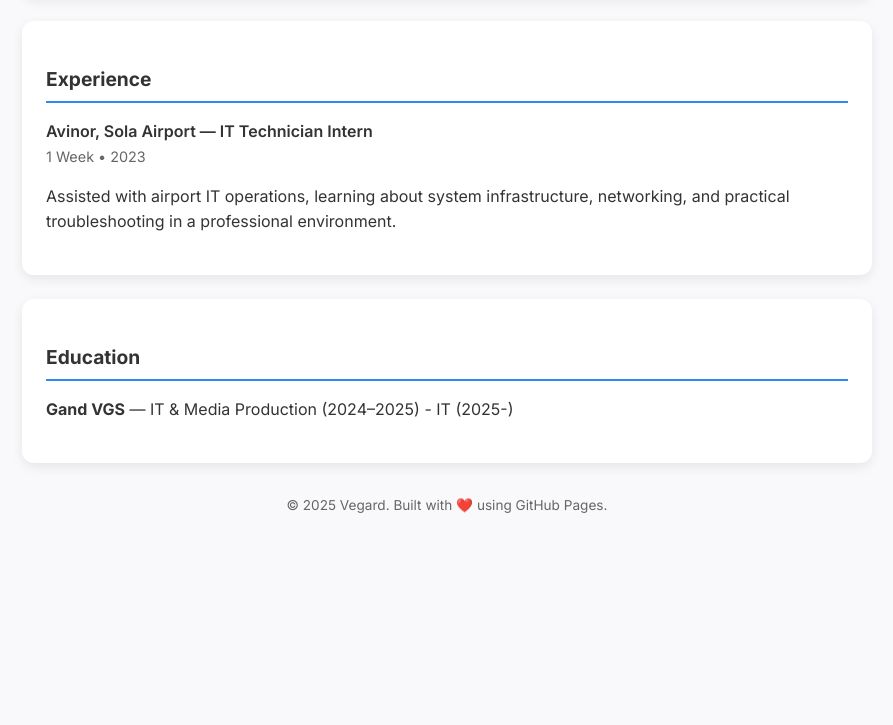
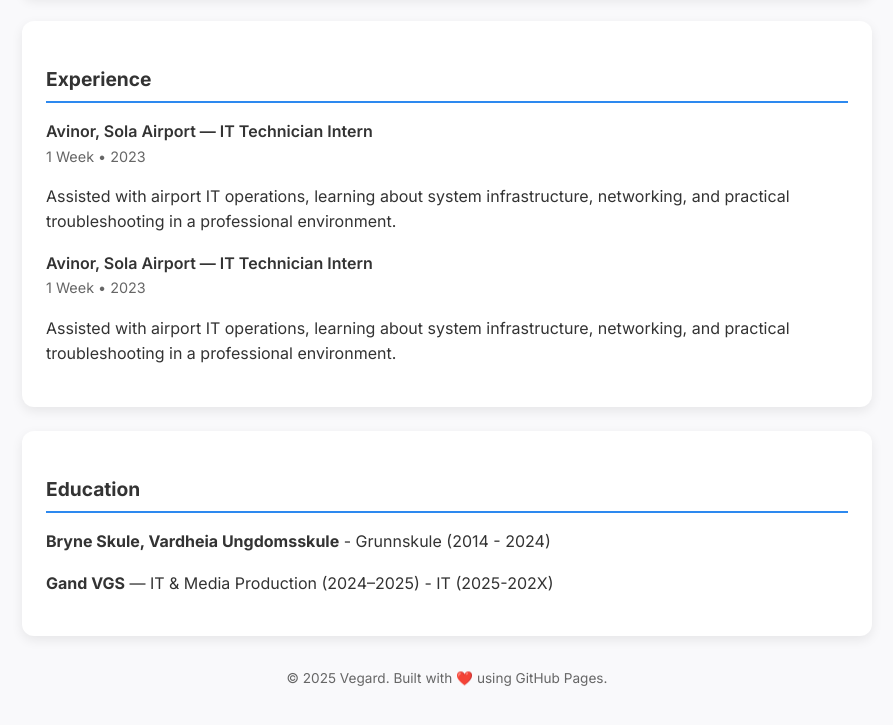
Before and after one commit to grubbiy/About-Me, a plain HTML site: page index.html in a window 1280 px wide. Shown: the part 1123-1848 px from the top of the page, without its empty margins (193-1086 px from the left). Before the commit the page ends 1685 px from the top, so only its background shows below. Drawn offline with Linux system fonts and the light colour scheme.

Commit message:
Small Change Update

```diff
--- a/index.html
+++ b/index.html
@@ -22,7 +22,7 @@
       <ul>
         <li>Email: <a href="mailto:vegardlaland@gmail.com">vegardlaland@gmail.com</a></li>
         <li>GitHub: <a href="https://github.com/grubbiy" target="_blank">github.com/grubbiy</a></li>
-        <li>LinkedIn: <a href="https://www.linkedin.com/in/vegard-laland-173797368/" target="_blank">https://www.linkedin.com/in/vegard-laland</a></li>
+        <li>LinkedIn: <a href="https://www.linkedin.com/in/vegard-laland-173797368/" target="_blank">linkedin.com/in/vegard-laland</a></li>
         <li>Location: Bryne, Norway</li>
       </ul>
     </section>
@@ -59,12 +59,22 @@
           networking, and practical troubleshooting in a professional environment.
         </p>
       </div>
+      <div class="job">
+          <h4>Avinor, Sola Airport — IT Technician Intern</h4>
+          <span class="date">1 Week • 2023</span>
+          <p>
+            Assisted with airport IT operations, learning about system infrastructure,
+            networking, and practical troubleshooting in a professional environment.
+          </p>
+      </div>
+
     </section>
 
     <!-- Education -->
     <section class="education">
       <h3>Education</h3>
-      <p><strong>Gand VGS</strong> — IT & Media Production (2024–2025) - IT (2025-)</p>
+      <p><strong>Bryne Skule, Vardheia Ungdomsskule</strong> - Grunnskule (2014 - 2024)</p>
+      <p><strong>Gand VGS</strong> — IT & Media Production (2024–2025) - IT (2025-202X)</p>
     </section>
 
     <!-- Footer -->
```
